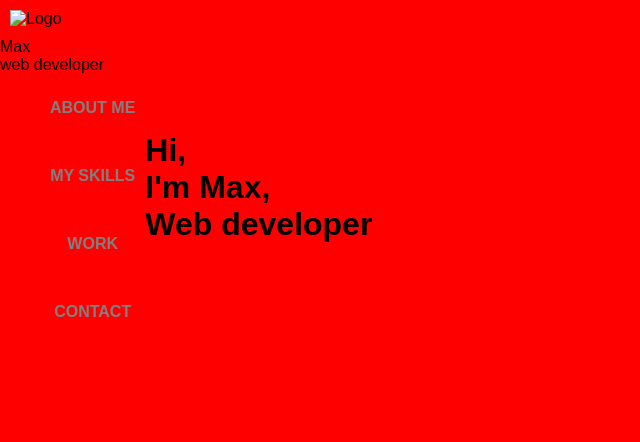
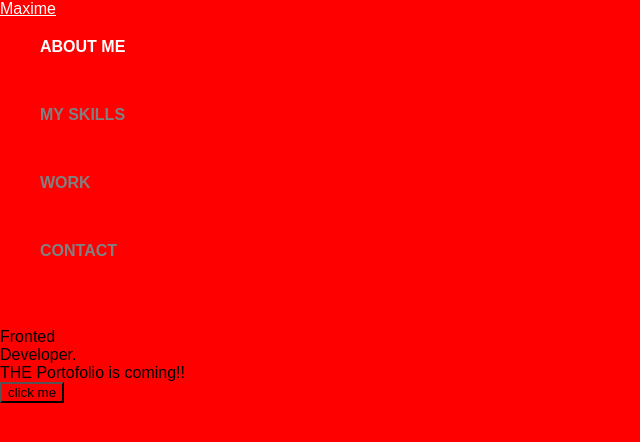
Before and after one commit to USERNAMEMAA/PORTOFOLIO, a plain HTML site: page index.html in a window 1280 px wide. Shown: the whole page, without its empty margins (0-640 px from the left). Drawn offline with Linux system fonts and the light colour scheme.

Commit message:
Update index.html

```diff
--- a/index.html
+++ b/index.html
@@ -1,33 +1,36 @@
-
+<!-- MAXAWIT -->
 <!DOCTYPE html>
-<html lang="fr">
+<html lang="en">
 <head>
     <meta charset="UTF-8">
     <meta name="viewport" content="width=device-width, initial-scale=1.0">
-    <title>Mon PORTOFOLIO</title>
-    <link href="style.css" rel="stylesheet">
+    <link rel="stylesheet" href="style.css">
+
+    <title>portfolio</title>
 </head>
 <body>
-    <div class="logo">
-        <img src="./IMG_1346RR.jpg" alt="Logo"><br></bnr>Max<br>web developer
-    </div>
-    <section>
-        <center style="float: left;">
-<header>
 
-<nav>
-    <ul>
-        <li><a href="#">ABOUT ME</a></li>
-        <li><a href="#">MY SKILLS</a></li>
-         <li><a href="#">WORK</a></li>
-         <li><a href="#">CONTACT</a></li>
-    </ul>
-</nav>
-</header>
-</center>
-</section>
 
-    <h1><BR>Hi,<BR> I'm Max,<BR>Web developer</h1>
+    <nav >
+        <div class="container">
+            <div class="name"><a href="#"><span style="color:white ;">Maxime</span></a></div>
+
+            <ul class="menu">
+                <li><a href="#" style="color: white;">ABOUT ME</a></li>
+                <li><a href="#">MY SKILLS</a></li>
+                 <li><a href="#">WORK</a></li>
+                 <li><a href="#">CONTACT</a></li>
+
+            </ul>
+
+        </div>
+    </nav>
+
+    <div class="dropdown">
+    <BR>Fronted<BR> Developer.<br>
+    <div class="dropdown-content">THE Portofolio is coming!!</div>
+     <button>click me</button>
+</div>
 
 </body>
 </html>
```
